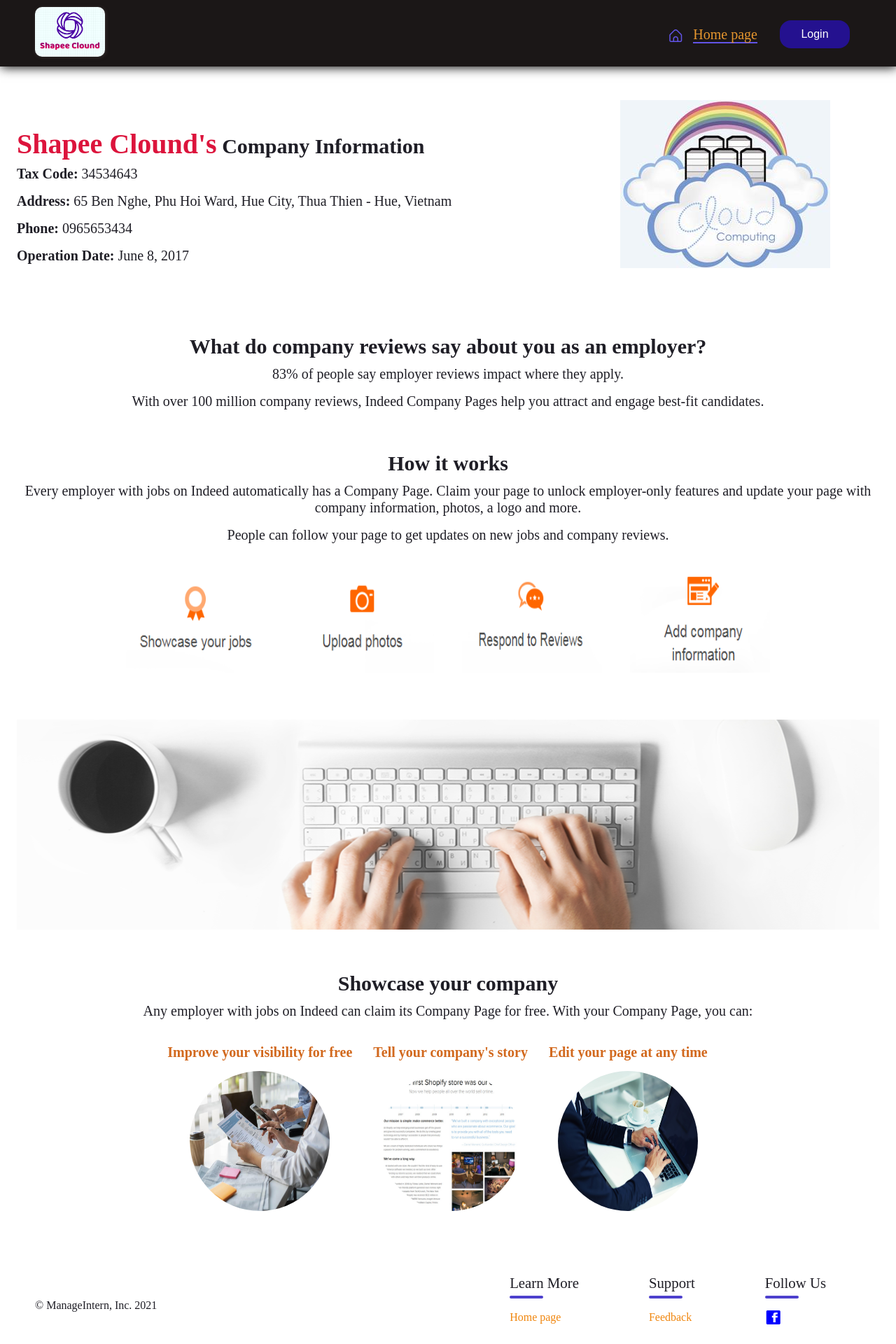
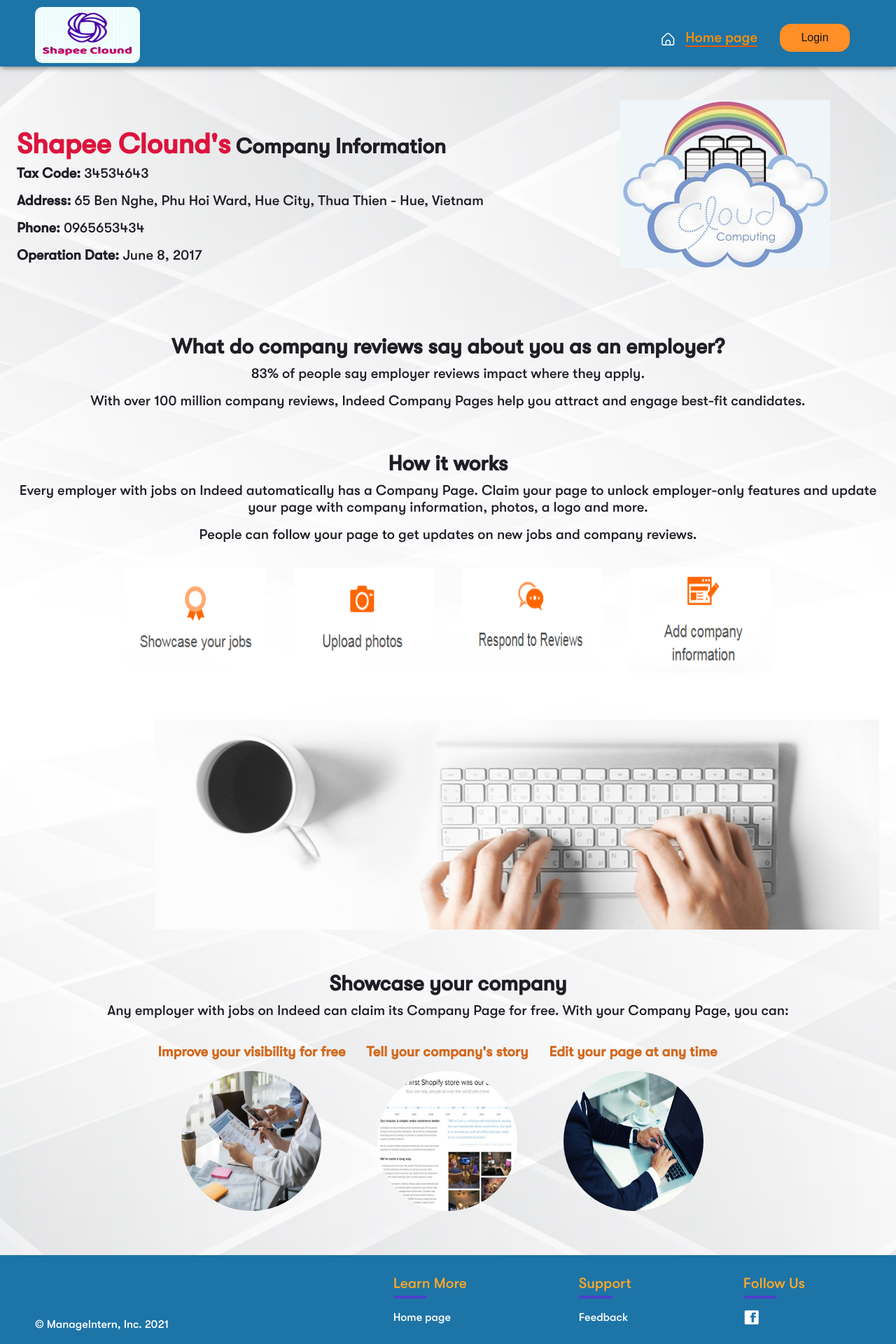
Before and after one commit to htkien2511/intern-manager, a React (Create React App) app: page / in a window 1280 px wide. Shown: the top 1920 px of the page at 70% size. Built offline with nearby package versions, Linux system fonts and the light colour scheme; a web font is replaced by a local one.

Commit message:
remake color homepage, login, header, footer

```diff
--- a/src/components/common/DropdownUserMenu.js
+++ b/src/components/common/DropdownUserMenu.js
@@ -19,18 +19,15 @@ const DropdownUserMenu = () => {
     }, [ref]);
   };
 
-  // var styleIcon = isShown ? "fi-rr-caret-up" : "fi-rr-caret-down";
   useClickOutside(logoutWrapper);
   return (
     <div ref={logoutWrapper} className="style-userContainer">
       <div className="style-userInfor" onClick={() => setIsShown(!isShown)}>
-        {/* <div className="style-avatarContainer"> */}
         <img src="https://picsum.photos/200" alt="" className="style-avatarContainer" />
-        {/* </div> */}
       </div>
       {isShown && (
         <div className="style-dropdownContainer">
-          <div className="style-dropdownItem">
+          <div className="style-dropdownItem" onClick={() => localStorage.clear()}>
             <i class="fi-rr-sign-out" />
             <span className="">Logout</span>
           </div>
--- a/src/components/layout/Footer.js
+++ b/src/components/layout/Footer.js
@@ -1,12 +1,10 @@
 import React from "react";
 import { NavLink } from "react-router-dom";
-import logo from "../../assets/images/logo.png";
 const Footer = () => {
   return (
     <footer className="footer">
       <div className="footer__inner">
         <div className="footer__inner__logo">
-                    <img src={logo} alt="" />
           <p className="margin-t-s">© ManageIntern, Inc. 2021</p>
         </div>
         <div className="footer__inner__links">
--- a/src/styles/global/_general.scss
+++ b/src/styles/global/_general.scss
@@ -34,26 +34,24 @@
   justify-content: center;
 }
 .link {
-  color: #f0860e;
+  color: white;
   &:hover {
-    color: blue;
+    color: rgb(255, 153, 0);
   }
 }
 .app__admin {
   &__body {
     width: 100%;
     margin-left: 300px;
-    background-color: $white;
-    // background: url("../../assets/images/background.jpg") no-repeat;
-    height: 100vh;
+    min-height: 100vh;
   }
 }
 .app {
+  background-image: url("../../assets/images/background_login_register_forgotpass_resetpass.png");
+  background-position: center;
+  background-size: cover;
   transition: 0.25s ease;
-  background-color: $white;
-  // background: url("../../assets/images/background.jpg") no-repeat;
   min-height: 100vh;
-
   &:after {
     content: "";
     display: table;
@@ -134,3 +132,6 @@ a {
 .makeStyles-container-2 {
   max-height: 680px !important;
 }
+body {
+  font-family: "GT-Walsheim" !important;
+}
--- a/src/styles/global/dropdownUser.scss
+++ b/src/styles/global/dropdownUser.scss
@@ -25,18 +25,21 @@
   right: 20px;
   border-radius: 10px;
   padding: 16px 25px;
-  background-color: rgb(218, 218, 218);
-  box-shadow: 1px 1px 8px rgb(160, 143, 127);
+  background-color: rgb(208, 240, 255);
+  box-shadow: 1px 1px 8px rgb(36, 35, 34);
   cursor: pointer;
 }
 .style-dropdownItem {
   padding: 8px;
   font-weight: 700;
-}
-.style-dropdownItem i {
-  vertical-align: middle;
-  padding-right: 16px;
-  font-size: 20px;
+  & > i {
+    vertical-align: middle;
+    padding-right: 8px;
+    font-size: 18px;
+    &:hover {
+      color: $purple;
+    }
+  }
 }
 .style-dropdownItem:not(:last-child) {
   border-bottom: 2px solid #5b617c;
@@ -50,7 +53,7 @@
   right: 45px;
   transform: translateY(-100%);
   border: 15px solid transparent;
-  border-bottom-color: rgb(218, 218, 218);
+  border-bottom-color: rgb(208, 240, 255);
 }
 .style-dropdownItem span:hover {
   color: #5e5ce6;
--- a/src/styles/intern/home/home.scss
+++ b/src/styles/intern/home/home.scss
@@ -1,114 +1,114 @@
-.home__page{
-  .info__homepage{
+.home__page {
+  .info__homepage {
     display: flex;
     flex-direction: row;
     align-items: center;
     width: 100%;
-      .content_info{
+    .content_info {
       width: 70%;
-        h1{
+      h1 {
         font-size: 30px;
         margin-bottom: 15px;
         font-weight: bold;
-          span{
+        span {
           color: crimson;
           font-size: 40px;
         }
       }
-        p{
-          span{
+      p {
+        span {
           font-weight: bold;
         }
         font-size: 20px;
         margin-bottom: 15px;
       }
     }
-      .img_info{
+    .img_info {
       background: url("../../../assets/images/home.jpg") no-repeat;
       width: 30%;
       height: 300px;
     }
   }
-  .content__home{
+  .content__home {
     text-align: center;
     margin-top: 40px;
-    h1{
+    h1 {
       font-size: 30px;
       margin-bottom: 15px;
       font-weight: bold;
     }
-    p{
+    p {
       font-size: 20px;
       margin-bottom: 15px;
     }
   }
-  .how__works{
+  .how__works {
     margin-top: 40px;
     display: flex;
     flex-direction: column;
     align-items: center;
-    .title_how_works{
+    .title_how_works {
       text-align: center;
       margin-top: 25px;
-      h1{
+      h1 {
         font-size: 30px;
         margin-bottom: 15px;
         font-weight: bold;
       }
-      p{
+      p {
         font-size: 20px;
         margin-bottom: 15px;
       }
     }
-    .list__img{
-      img{
+    .list__img {
+      img {
         width: 200px;
         height: 150px;
         margin: 20px;
       }
     }
   }
-  .back-ground{
-    margin-top: 40px;
+  .back-ground {
+    margin: 40px 0px 0px 16%;
     background: url("../../../assets/images/bg_home2.png") no-repeat;
-    width: 100%;
+    // width: 100%;
     height: 300px;
   }
-  .showcase{
+  .showcase {
     margin-top: 40px;
     display: flex;
     flex-direction: column;
     align-items: center;
-    .tile_showcase{
+    .tile_showcase {
       text-align: center;
       margin-top: 25px;
-      h1{
+      h1 {
         font-size: 30px;
         margin-bottom: 15px;
         font-weight: bold;
       }
-      p{
+      p {
         font-size: 20px;
         margin-bottom: 15px;
       }
     }
-    .list_showcase{
+    .list_showcase {
       display: flex;
       flex-direction: row;
       align-items: center;
       margin-top: 20px;
-      div{
+      div {
         display: flex;
         flex-direction: column;
         align-items: center;
         margin-right: 30px;
-        h2{
+        h2 {
           font-size: 20px;
           margin-bottom: 15px;
           color: chocolate;
           font-weight: bold;
         }
-        img{
+        img {
           width: 200px;
           height: 200px;
           border-radius: 100px;
--- a/src/styles/layout/footer.scss
+++ b/src/styles/layout/footer.scss
@@ -1,39 +1,31 @@
 .footer {
-  background-color: $white;
+  background-color: rgb(29, 116, 167);
   &__inner {
     padding: 24px 50px;
     text-align: center;
     display: flex;
+    flex-direction: row;
     justify-content: space-between;
     &__logo {
-      display: flex;
-      flex-direction: column;
-      justify-content: center;
-      &:hover {
-        cursor: pointer;
-      }
-      img {
-        width: 200px;
-        height: 80px;
-        display: none;
-        border-radius: 10%;
-        box-shadow: 1px 1px 5px rgb(56, 46, 46);
-      }
+      display: inline-block;
+      align-self: flex-end;
+      color: white;
     }
     &__links {
       display: flex;
       flex-wrap: wrap;
+      justify-content: space-between;
       &__item {
-        margin: 0 50px;
+        margin: 0 80px;
         text-align: left;
-        p {
+        & > p {
           text-transform: capitalize;
+          color: rgb(255, 168, 38);
         }
         li {
           margin: 5px 0;
         }
-        a {
-          color: $black;
+        & > a {
           text-decoration: none;
           font-size: 16px;
           line-height: 20px;
@@ -52,7 +44,7 @@
           }
         }
         .icon-facebook {
-          color: blue;
+          color: white;
           &:hover {
             color: chocolate;
           }
--- a/src/styles/layout/header.scss
+++ b/src/styles/layout/header.scss
@@ -1,8 +1,8 @@
 .header {
   width: 100%;
-  background-color: rgb(27, 23, 23);
+  background-color: rgb(29, 116, 167);
   position: sticky;
-  box-shadow: 1px 1px 15px black;
+  box-shadow: 1px 1px 8px rgb(105, 105, 105);
   top: 0;
   z-index: 999;
   position: sticky;
@@ -12,35 +12,36 @@
     padding: 10px 50px;
     &__logo {
       img {
-        width: 100px;
+        width: 150px;
+        height: 80px;
         border-bottom-left-radius: 10px;
         border-bottom-right-radius: 10px;
         border-top-left-radius: 10px;
         border-top-right-radius: 10px;
-        box-shadow: 1px 1px 5px rgb(56, 46, 46);
       }
     }
     &__menu {
-      i {
-        color: $purple;
+      & > i {
         font-size: 18px;
         padding-top: 10px;
+        color: white;
         &:hover {
-          color: #e6962e;
+          cursor: pointer;
+          color: #ff9100 !important;
         }
       }
-      a {
+      & > a {
         font-size: 20px;
-        color: $purple;
         &:hover,
         &.--active {
-          i {
-            color: #e6962e !important;
+          & > span,
+          .header__inner__menu > i {
+            color: #ff9100 !important;
           }
-          color: #e6962e;
-          span {
-            border-bottom: 2px solid $purple;
-          }
+        }
+        span {
+          border-bottom: 2px solid rgb(230, 93, 1);
+          color: white;
         }
         margin: 0 16px;
       }
@@ -48,12 +49,12 @@
     .button--login {
       height: 40px;
       width: 100px;
-      background: rgb(36, 17, 143);
+      background: rgb(255, 143, 38);
       outline: none;
-      color: white;
+      color: rgb(22, 21, 21);
       border: none;
       &:hover {
-        background-color: #ebae5f;
+        background-color: #ffc982;
         color: $black;
       }
     }
```
Also changed, not shown: src/assets/images/background_login_register_forgotpass_resetpass.png (added), src/components/layout/Header.js (indentation only). Lines whose indentation alone changed are shown as unchanged.
